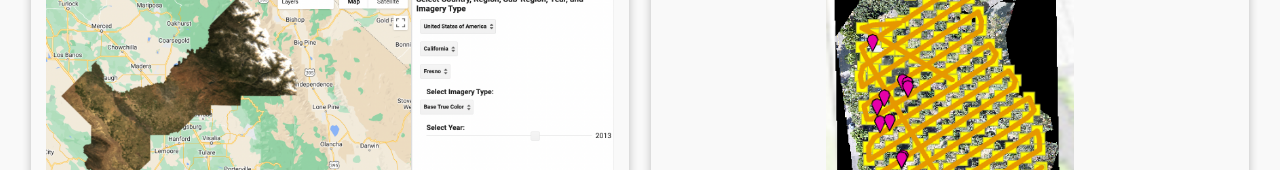
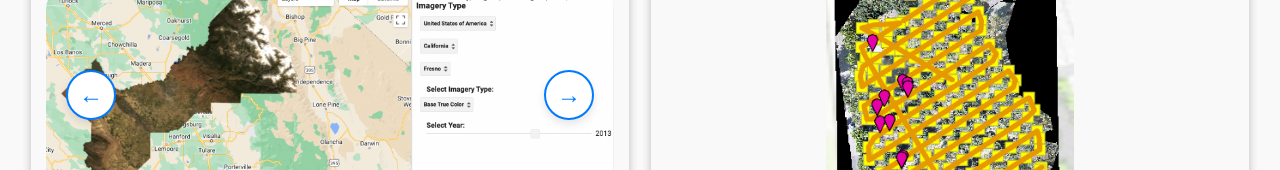
Before and after one commit to jardondaful/Jordan-Lin-Portfolio-Code, a React (Create React App) app: page / in a window 1280 px wide. Shown: the part 3532-3702 px from the top of the page. Built offline with nearby package versions, Linux system fonts and the light colour scheme.

Commit message:
correcting the slider for tersascope

```diff
--- a/src/images/index.js
+++ b/src/images/index.js
@@ -16,6 +16,7 @@
 // import geoexplorer_modis from './geoexplorer_modis.png'
 import vernal_swale from './vernal_swale.jpeg'
 import HaggleHaul from './HaggleHaul.png'
+import geoexplorer_2 from './geoexplorer_modis.png'
 
 const images = {
   trailmatchImage,
@@ -35,7 +36,8 @@
   geoexplorer_base,
   // geoexplorer_modis,
   vernal_swale,
-  HaggleHaul
+  HaggleHaul,
+  geoexplorer_2
 };
 
 export default images;
--- a/src/projects.js
+++ b/src/projects.js
@@ -46,7 +46,7 @@
     {
       name: 'TeraScope: Dynamic Earth Observation Explorer',
       description: 'GeoExplorer: Dynamic Earth Observation Explorer leverages the Google Earth Engine\'s JavaScript API to enable an interactive exploration of NAIP imagery across California. It allows for dynamic selection of regions, sub-regions, and types of imagery according to user inputs. The application incorporates advanced GIS techniques, including spatial interpolation and raster calculations, and integrates FAO GAUL data for accurate mapping of administrative divisions. This is further enhanced through a custom UI panel developed in JavaScript, offering a sophisticated yet user-friendly experience in visualizing geospatial data.',
-      image: images.geoexplorer_base
+      images: [images.geoexplorer_base, images.geoexplorer_2],
     },
     {
       name: 'Sage Hill National Park Drone Imagery Analysis',
```
